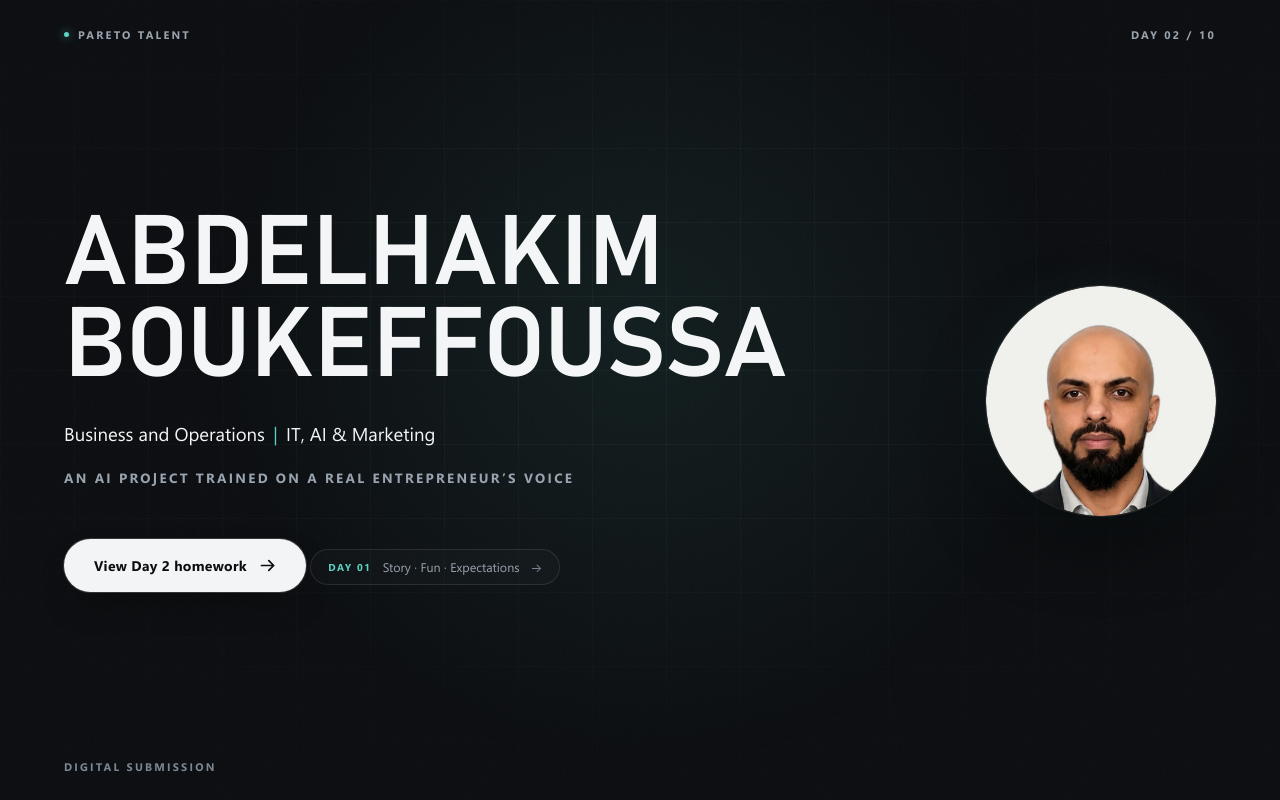
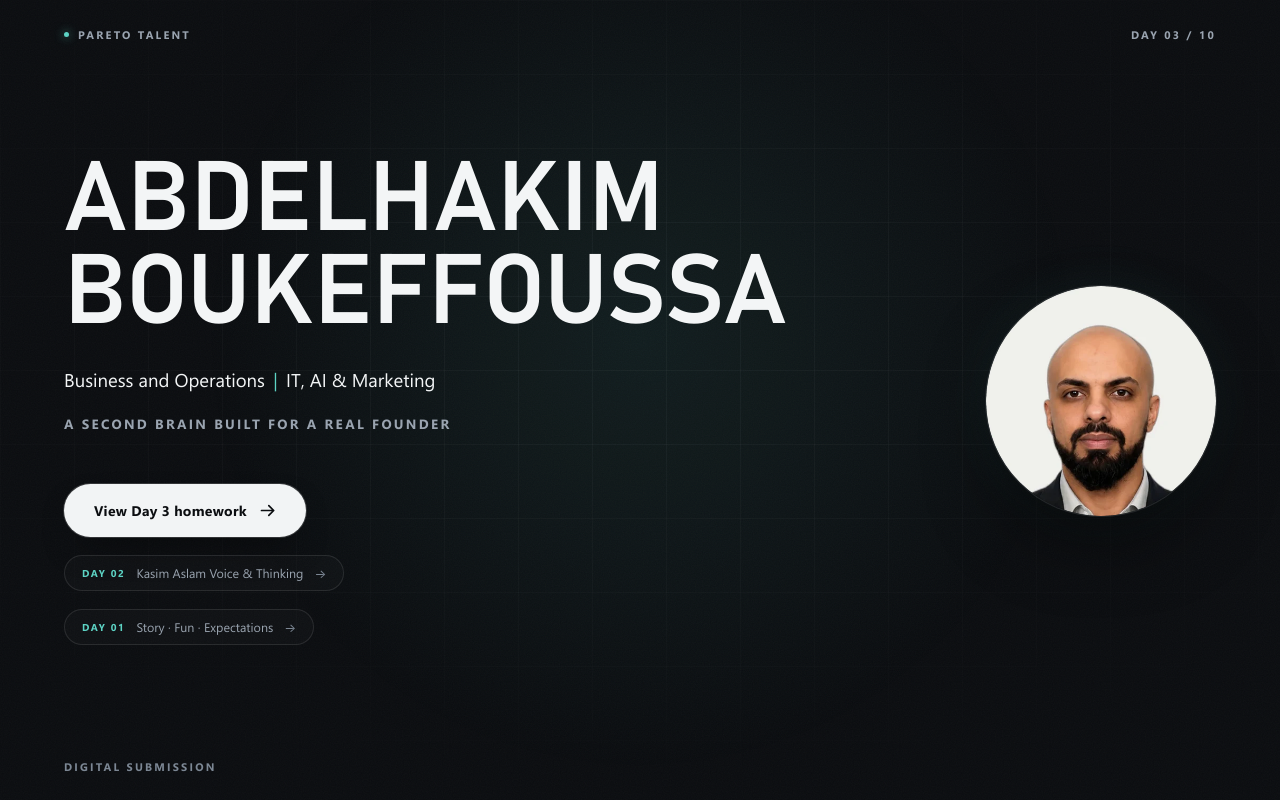
Before and after one commit to GhostDZ741/pareto-day1, a plain HTML site: page index.html in a window 1280 px wide. Drawn offline with Linux system fonts and the light colour scheme.

Commit message:
Day 3 homework - Second Brain for Kasim Aslam
Adds homework-day3.pdf and points the site at it: the topbar moves to Day 03 / 10, the strapline changes to the new piece, and the primary CTA opens the Day 3 PDF. Day 02 and Day 01 are stacked below rather than replaced, so no earlier submission becomes unreachable.

Co-Authored-By: Claude <noreply@anthropic.com>

```diff
--- a/index.html
+++ b/index.html
@@ -4,7 +4,7 @@
 <meta charset="utf-8">
 <meta name="viewport" content="width=device-width, initial-scale=1">
 <title>Abdelhakim Boukeffoussa — Pareto Talent Bootcamp</title>
-<meta name="description" content="Day 1 and Day 2 submissions for the Pareto Talent bootcamp.">
+<meta name="description" content="Day 1, Day 2 and Day 3 submissions for the Pareto Talent bootcamp.">
 <!-- El meta es el control efectivo: los crawlers solo leen robots.txt en la raiz
      del dominio, que en un project page de GitHub no podemos tocar. -->
 <meta name="robots" content="noindex, nofollow">
@@ -187,6 +187,9 @@ img{display:block;max-width:100%;height:auto}
 .prev .prev-go{color:var(--dim);transition:color .3s ease}
 .prev:hover{color:var(--ink);border-color:rgba(93,211,196,.42);background:rgba(93,211,196,.05)}
 .prev:hover .prev-go{color:var(--accent)}
+/* El sitio es acumulativo: al sumar un dia, los anteriores se apilan en vez de
+   reemplazarse, para que ninguna entrega quede huerfana. */
+.prevs{display:flex;flex-direction:column;align-items:flex-start}
 
 /* ─────────────────────────── retrato ───────────────────────────────────── */
 /* width:max-content = el div mide exactamente lo que la imagen. Sin esto, en
@@ -247,7 +250,7 @@ img{display:block;max-width:100%;height:auto}
 
   <header class="topbar" data-anim style="--d:200ms">
     <span class="tag"><i class="dot"></i>Pareto Talent</span>
-    <span class="tag">Day 02 / 10</span>
+    <span class="tag">Day 03 / 10</span>
   </header>
 
   <main class="hero">
@@ -259,11 +262,11 @@ img{display:block;max-width:100%;height:auto}
 
       <p class="role" data-anim style="--d:500ms">Business and Operations<span class="sep" aria-hidden="true">|</span>IT, AI &amp; Marketing</p>
 
-      <p class="desc" data-anim style="--d:650ms">An AI project trained on a real entrepreneur&rsquo;s voice</p>
+      <p class="desc" data-anim style="--d:650ms">A Second Brain built for a real founder</p>
 
-      <a class="cta" href="./homework-day2.pdf" target="_blank" rel="noopener noreferrer"
+      <a class="cta" href="./homework-day3.pdf" target="_blank" rel="noopener noreferrer"
          data-anim style="--d:800ms">
-        View Day 2 homework
+        View Day 3 homework
         <span class="sr-only">(opens in a new tab)</span>
         <svg class="arrow" width="17" height="17" viewBox="0 0 17 17" fill="none" aria-hidden="true">
           <path d="M2.5 8.5h12M9.8 3.6l4.9 4.9-4.9 4.9"
@@ -272,13 +275,23 @@ img{display:block;max-width:100%;height:auto}
         </svg>
       </a>
 
+      <div class="prevs">
+        <a class="prev" href="./homework-day2.pdf" target="_blank" rel="noopener noreferrer"
+           data-anim style="--d:880ms">
+          <span class="prev-day">Day 02</span>
+          <span>Kasim Aslam Voice &amp; Thinking</span>
+          <span class="prev-go" aria-hidden="true">&rarr;</span>
+          <span class="sr-only">(opens in a new tab)</span>
+        </a>
+
         <a class="prev" href="./homework.pdf" target="_blank" rel="noopener noreferrer"
-         data-anim style="--d:880ms">
+           data-anim style="--d:930ms">
           <span class="prev-day">Day 01</span>
           <span>Story &middot; Fun &middot; Expectations</span>
           <span class="prev-go" aria-hidden="true">&rarr;</span>
           <span class="sr-only">(opens in a new tab)</span>
         </a>
+      </div>
     </div>
 
     <div class="portrait" data-anim style="--d:350ms">
```
Also changed, not shown: 1 other file. Lines whose indentation alone changed are shown as unchanged.
